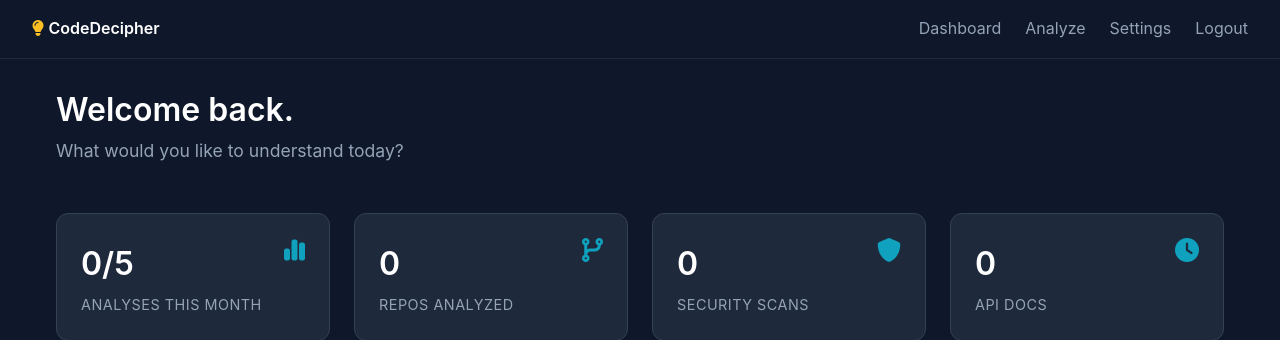
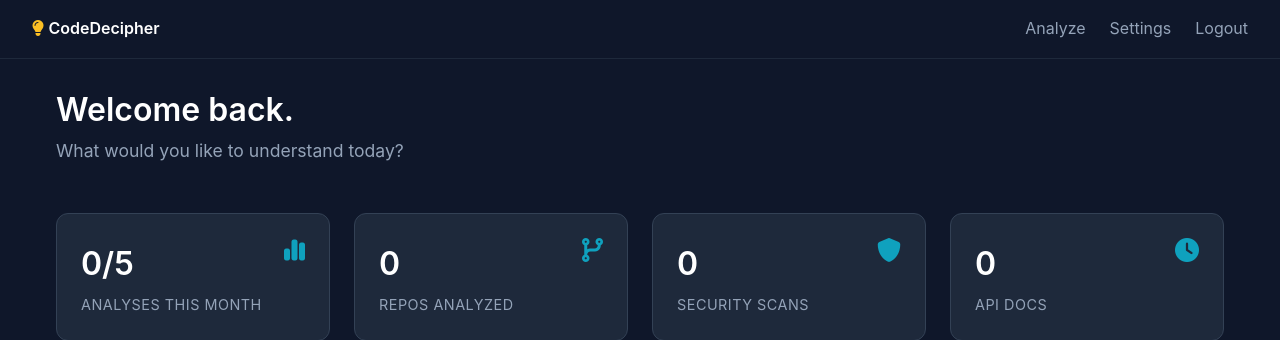
Before and after one commit to lucsetzer/codedecipher, a FastAPI app: page /dashboard in a window 1280 px wide. Shown: the top 340 px of the page. Run offline with FastAPI, Linux system fonts and the light colour scheme; a user stored in the database is signed in; parts of the project's set-up code (start-up, migrations or seed data) failed here and were passed over.

Commit message:
Update base.html

```diff
--- a/templates/base.html
+++ b/templates/base.html
@@ -61,7 +61,6 @@
             <span style="color: white; font-weight: 600;">CodeDecipher</span>
         </div>
         <ul class="nav-links">
-            <li><a href="/dashboard" class="nav-link">Dashboard</a></li>
             <li><a href="/analyze" class="nav-link">Analyze</a></li>
             <li><a href="/settings" class="nav-link">Settings</a></li>
             <li><a href="/logout" class="nav-link">Logout</a></li>
```
